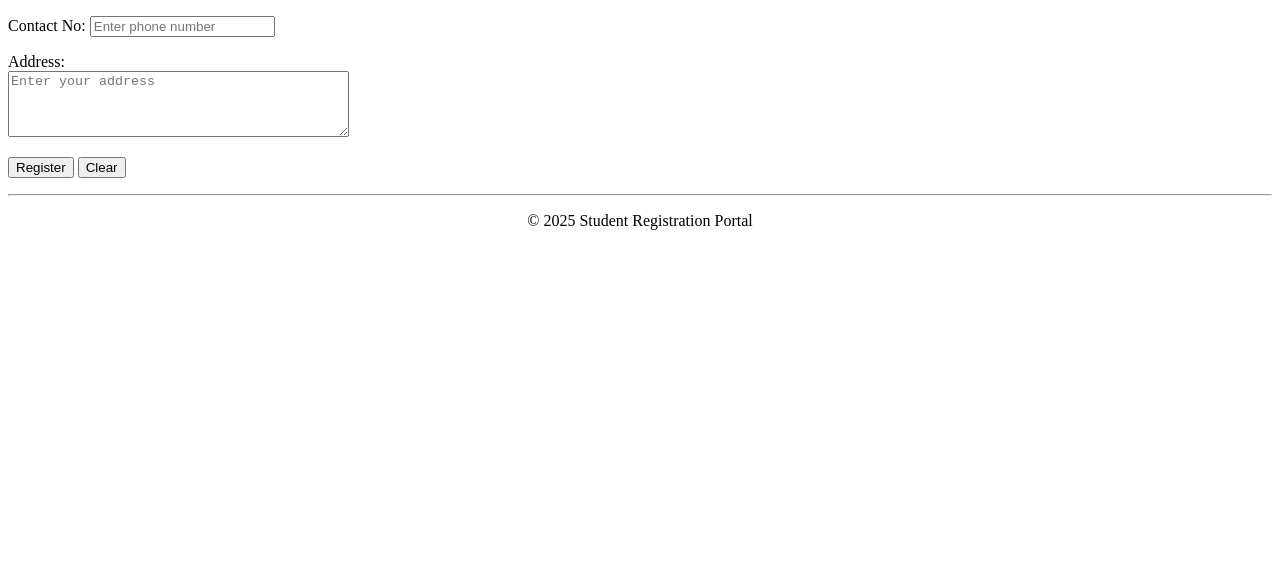
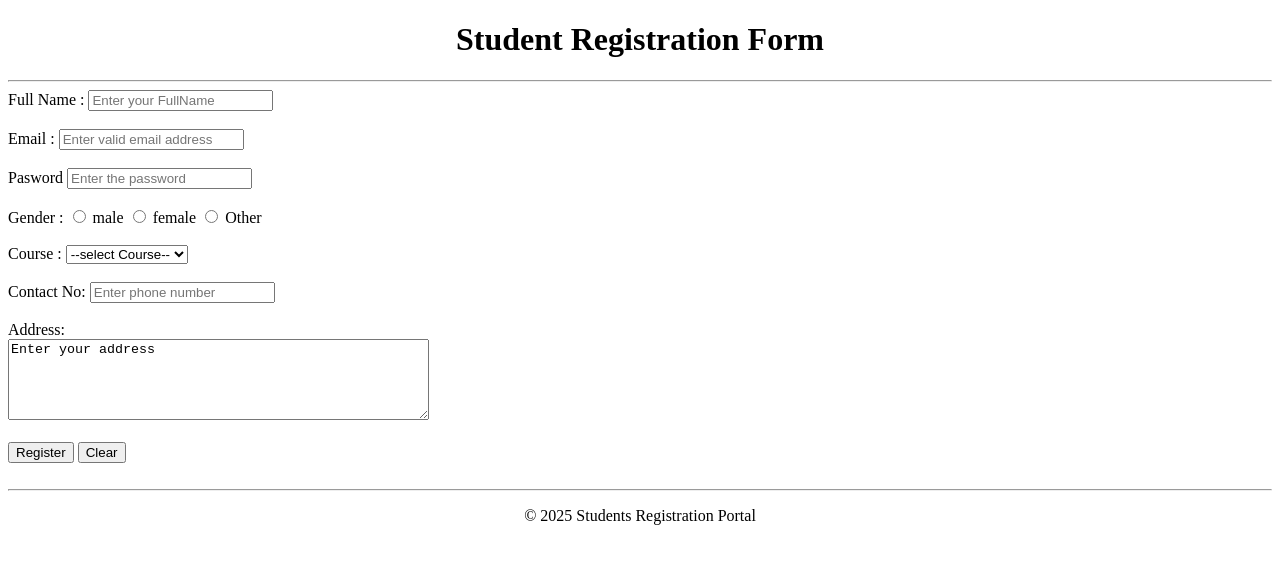
Before and after one commit to Haarishex/WEB-DESIGNING-WORKSHOP_0607, a plain HTML site: page Experiment 5/index.html in a window 1280 px wide. Drawn offline with Linux system fonts and the light colour scheme.

Commit message:
corrected the experiment 5

```diff
--- a/Experiment 5/index.html
+++ b/Experiment 5/index.html
@@ -1,25 +1,66 @@
 <!DOCTYPE html>
- <html>
+<html lang="en">
 <head>
+    <meta charset="UTF-8">
+    <meta name="viewport" content="width=device-width, initial-scale=1.0">
     <title>Student Registration Form</title>
 </head>
 <body>
-             <p>
-                <label>Contact No: </label>
-                <input type="tel" name="contact" placeholder="Enter phone number" required>
-            </p>
-            <!-- Address (Textarea) -->
-             <p>
-                <label>Address: </label><br>
-                 <textarea name="address" rows="4" cols="40" placeholder="Enter your address" required></textarea>
-            </p>
-             <!-- Submit and Reset -->
-              <p>
-                 <input type="submit" value="Register">
-                  <input type="reset" value="Clear">
-             </p>
+        <h1 align="center">Student Registration Form</h1>
+        <hr>
+        <form action="#" method="post">
+
+            <!--name-->
+            <label for="FullName"> Full Name :</label>
+            <input type="text" value="" placeholder="Enter your FullName" required>
+            <br><br>
+
+            <!--Email-->
+            <label for="Email">Email : </label>
+            <input type="text" placeholder="Enter valid email address" required>
+            <br><br>
+
+            <!--Password-->
+            <label for="Password">Pasword</label>
+            <input type ="text" placeholder="Enter the password" required>
+            <br><br>
+
+            <!--Gender-->
+            <label for="Gender" > Gender : </label>
+            <input type="radio" value="male" >
+            <label for="male">male</label>
+            <input type="radio"  value="female" >
+            <label for="female">female</label>
+            <input type="radio" value="other">
+            <label for="other">Other</label>
+            <br><br>
+
+            <!--course-->
+            <label for="Course">Course :</label>
+            <select>
+                <option>--select Course--</option>
+            </select>
+            <br><br>
+
+            <!--Contact-->
+            <label for="Contact No">Contact No: </label>
+            <input type="text" placeholder="Enter phone number">
+            <br><br>
+
+            <!--address-->
+            <label for="address">Address:</label>
+            <br>
+            <textarea rows="5" cols="50">Enter your address</textarea>
+            <br><br>
+
+            <!--Buttons-->
+            <button type="summit">Register</button>
+            <button type="Reset">Clear</button>
+            <br><br>
+
+            <hr>
+            <p align="center">&copy 2025 Students Registration Portal</p>
+
         </form>
-             <hr>
-             <p align="center">&copy; 2025 Student Registration Portal</p>
 </body>
 </html>
```
Lines whose indentation alone changed are shown as unchanged.
